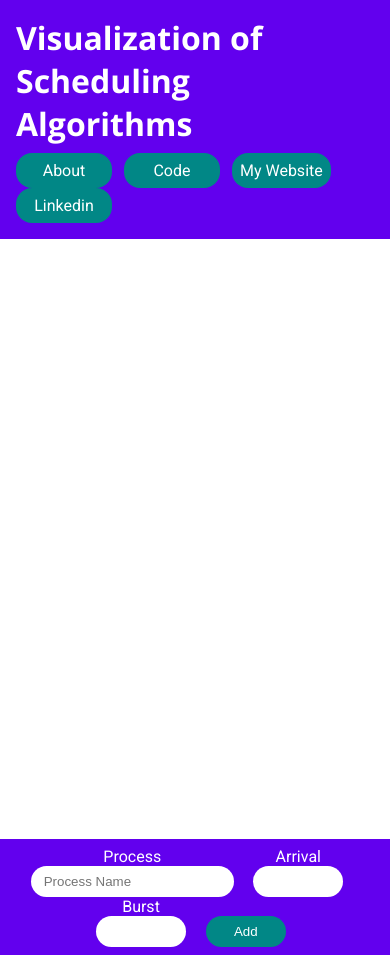
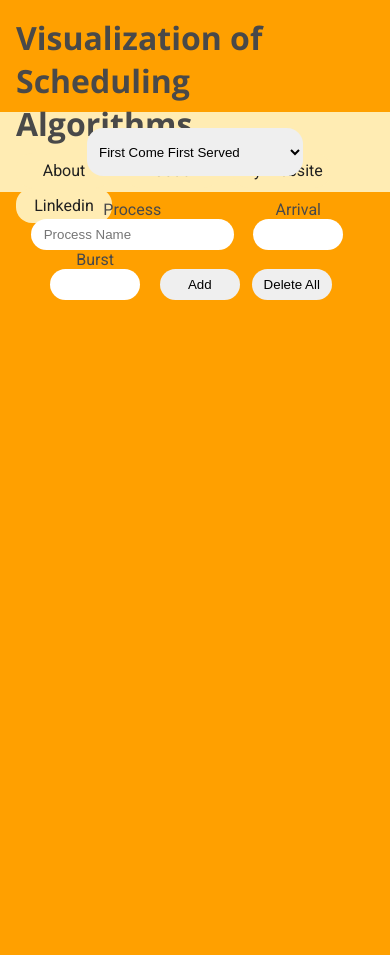
Before and after one commit to antonroesler/Scheduler, a Django app: page / in a window 390 px wide. After the commit the page ends 300 px from the top, so only its background shows below. Run offline with Django 3.2, Linux system fonts and the light colour scheme; some libraries are stand-ins or nearby versions.

Commit message:
Made diagram more responsive

```diff
--- a/TestScreen/static/testscreen/style.css
+++ b/TestScreen/static/testscreen/style.css
@@ -1,18 +1,20 @@
-/*
-COLOR DEFINITION
-Primary:       #6200EE
-Primary Var:   #3700B3
-Secondary:     #03DAC6
-Secondary Var: #018786
-Error:         #B00020
- */
 @import url('https://fonts.googleapis.com/css2?family=Open+Sans:wght@300;400;700&family=Roboto&display=swap');
 
+.dark-primary-color    { background: #FFA000; }
+.default-primary-color { background: #FFC107; }
+.light-primary-color   { background: #FFECB3; }
+.text-primary-color    { color: #212121; }
+.accent-color          { background: #536DFE; }
+.primary-text-color    { color: #212121; }
+.secondary-text-color  { color: #757575; }
+.divider-color         { border-color: #BDBDBD; }
 
 html, body {
     font-family: 'Roboto', sans-serif;
     margin: 0;
     padding: 0;
+    height: 100%;
+    color: #494949;
 }
 
 h1, h2, h3, h4 {
@@ -20,9 +22,8 @@ h1, h2, h3, h4 {
 }
 
 header {
-    background-color: #6200EE;
-    color: #FFFFFF;
     padding: 1rem;
+    height: 5rem;
 }
 header h1{
     margin: 0 0 0.5rem 0;
@@ -31,23 +32,40 @@ header h1{
 
 nav > a{
     text-decoration: none;
-    color: #FFFFFF;
-    background-color: #018786;
     padding: 0.5rem;
     margin: 0 0.5rem 0 0;
     border-radius: 1rem;
     display: inline-block;
     min-width: 5rem;
     text-align: center;
+    background: #FFECB3;
+    color: #212121;
 }
 
 nav > a:hover{
-    background-color: #03DAC6;
+    background-color: #536DFE;
+    color: #FFFFFF;
+}
+
+#choose-algo {
+    height: 3rem;
+    padding: 1rem;
+    display: flex;
+    align-content: center;
+    text-align: center;
+    justify-content: center;
+}
+
+#choose-algo select {
+    border: 0;
+    border-radius: 1rem;
+    outline: 0;
+    padding-left: 0.5rem;
+    padding-right: 0.5rem;
 }
 
 #add-section{
-    color: #FFFFFF;
-    background-color: #6200EE;
+    float: bottom;
     padding: 0.5rem;
     display: flex;
     text-align: center;
@@ -74,8 +92,6 @@ nav > a:hover{
 
 #add-section button {
     text-decoration: none;
-    color: #FFFFFF;
-    background-color: #018786;
     padding: 0.5rem;
     margin: 0 0.5rem 0 0;
     border-radius: 1rem;
@@ -84,8 +100,13 @@ nav > a:hover{
     text-align: center;
     border: 0;
 }
+
 #add-section button:hover {
-    background-color: #03DAC6;
+    background-color: #a4a4a4;
+}
+
+#add-section button:last-child:hover {
+    background-color: #B00020;
 }
 
 input:focus{
@@ -94,14 +115,10 @@ input:focus{
 
 #diagram-section {
     width: 100%;
-    height: 600px;
-}
-#container {
-    width: 100%;
-    height: 600px;
+    height: auto;
 }
 
-#container > div {
+#divPlotly {
     width: 100%;
-    height: 600px;
+    height: auto;
 }
--- a/TestScreen/static/testscreen/test.js
+++ b/TestScreen/static/testscreen/test.js
@@ -2,11 +2,23 @@
 
 async function loadDiagram(){
     url = 'http://127.0.0.1:8000/diagram';
-
     const res = await fetch(url);
     const data = await res.json();
     const obj = JSON.parse(data)
-    console.log(obj['data']);
+    console.log(obj['layout']);
     let plotly_data = obj;
-    Plotly.react('divPlotly', plotly_data.data, plotly_data.layout);
+    const upper = getHeight("upper-bound");
+    const lower = getHeight("add-section");
+    plotly_data.layout.height = window.innerHeight - (upper+lower);
+    console.log(plotly_data['layout']);
+    Plotly.react('divPlotly', plotly_data.data, plotly_data.layout, {responsive: true});
 }
+
+
+function getHeight(element){
+    return document.getElementById(element).offsetHeight;
+}
+
+function refreshDiagram(){
+    setTimeout(loadDiagram,50);
+}
--- a/TestScreen/templates/testscreen/index.html
+++ b/TestScreen/templates/testscreen/index.html
@@ -1,7 +1,7 @@
 {% load static %}
 
 <!DOCTYPE html>
-<html lang="en">
+<html lang="en" class="dark-primary-color primary-text-color">
 <head>
     <meta charset="UTF-8">
     <title>Index Page</title>
@@ -11,7 +11,8 @@
 </head>
 
 <body>
-    <header>
+<div id="upper-bound">
+    <header class="dark-primary-color">
         <h1>Visualization of Scheduling Algorithms</h1>
         <nav>
             <a href="https://www.antonroesler.de/scheduler">About</a>
@@ -20,6 +21,17 @@
             <a href="https://www.linkedin.com/in/antonroesler/?locale=en_US">Linkedin</a>
         </nav>
     </header>
+    <section id="choose-algo" class="light-primary-color">
+        <select name="algo" id="algo-dropdown">
+            <option value="volvo">First Come First Served</option>
+            <option value="sjf">Shortest Job First</option>
+            <option value="hrrn">Highest Response Ratio Next</option>
+            <option value="srtf">Shortest Remaining Time First</option>
+            <option value="lrtf">Longest Remaining Time First</option>
+            <option value="rr">Round Robin</option>
+        </select>
+    </section>
+    </div>
 
     <section id="diagram-section">
          <script src="https://cdn.plot.ly/plotly-latest.min.js"></script>
@@ -43,7 +55,13 @@
                 <span>Burst</span>
                 {{ form.burst }}
             </div>
-            <button>Add</button>
+
+
+
+
+
+            <button onclick="refreshDiagram()">Add</button>
+            <button>Delete All</button>
         </form>
     </section>
 
--- a/TestScreen/views.py
+++ b/TestScreen/views.py
@@ -34,7 +34,6 @@ def diagram(request):
 def addProcess(request):
     if request.method == "POST":
         form = ProcessForm(request.POST)
-
         if form.is_valid():
             process = Process(name=form.cleaned_data['name'], arrival=form.cleaned_data['arrival'], burst=form.cleaned_data['burst'], session=1)
             print(process.name)
```
Also changed, not shown: db.sqlite3.
